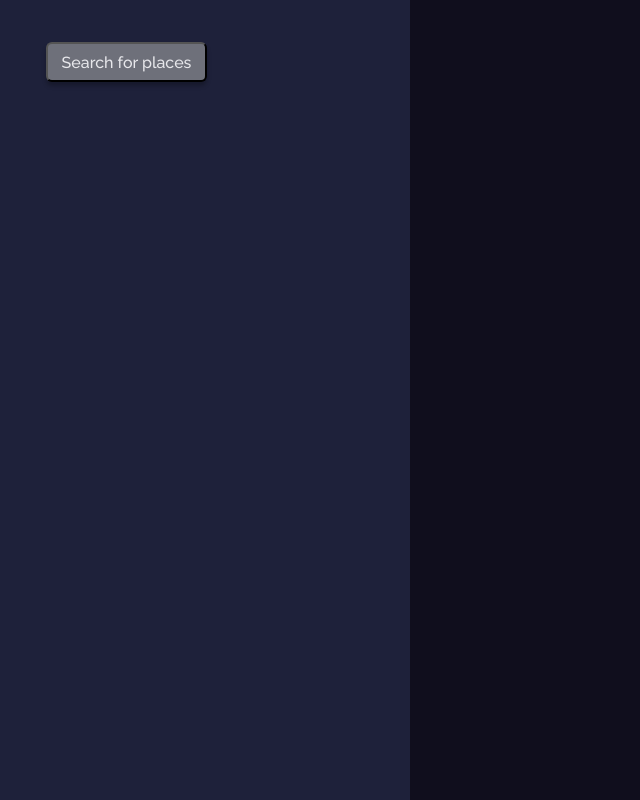
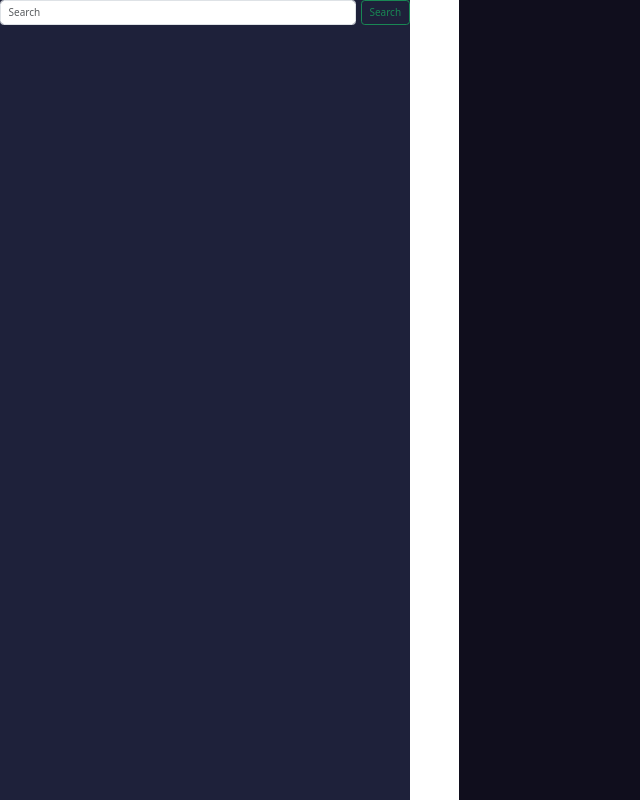
Before and after one commit to BetoSandoval/WeatherApp, a React (Create React App) app: page / in a window 1280 px wide. Both pictures are taken after a click on the button "Search for places". Shown: the top 800 px of the page, without its empty margins (0-640 px from the left). Built offline with nearby package versions, Linux system fonts and the light colour scheme.

Commit message:
agregando boton sear y esatdos del boton

```diff
--- a/src/App.jsx
+++ b/src/App.jsx
@@ -1,16 +1,20 @@
 import AppContainer from "./assets/elements/AppContainer";
 import LeftElement from "./assets/elements/LeftElement";
 import RightElement from "./assets/elements/RightElement";
-import SearchButton from "./components/SearchButton";
+import DataWeatherContainer from "./components/DataWeatherContainer";
+
 
 
 function App() {
   return (
     <AppContainer>
       <LeftElement>
-        <SearchButton/>
+        <DataWeatherContainer/>
       </LeftElement>
-      <RightElement></RightElement>
+
+      <RightElement>
+
+      </RightElement>
     </AppContainer>
   );
 }
--- /dev/null
+++ b/src/components/DataWeatherContainer.jsx
@@ -0,0 +1,12 @@
+import React from 'react'
+import SearchContainer from './SearchContainer'
+
+const DataWeatherContainer = () => {
+    return (
+        <div>
+            <SearchContainer/>
+        </div>
+    )
+}
+
+export default DataWeatherContainer
--- /dev/null
+++ b/src/components/SearchBar.jsx
@@ -0,0 +1,21 @@
+import React from "react";
+
+const SearchBar = () => {
+  return (
+    <div>
+      <form className="d-flex">
+        <input
+          className="form-control me-2"
+          type="search"
+          placeholder="Search"
+          aria-label="Search"
+        />
+        <button className="btn btn-outline-success" type="submit">
+          Search
+        </button>
+      </form>
+    </div>
+  );
+};
+
+export default SearchBar;
--- /dev/null
+++ b/src/components/SearchContainer.jsx
@@ -0,0 +1,26 @@
+import React, { useState } from "react";
+import SearchBar from "./SearchBar";
+
+const SearchContainer = () => {
+  const [show, setShow] = useState(false);
+
+  const handleMenu = () => {
+    setShow(true);
+  };
+
+  console.log(show);
+
+  return (
+    <>
+      {show ? (
+        <SearchBar />
+      ) : (
+        <button type="button" class="btn btn-secondary" onClick={handleMenu}>
+          Search for places
+        </button>
+      )}
+    </>
+  );
+};
+
+export default SearchContainer;
--- a/src/index.js
+++ b/src/index.js
@@ -2,6 +2,7 @@ import React from 'react';
 import ReactDOM from 'react-dom';
 import App from './App';
 import "./assets/GlobalStyles.css";
+import '../node_modules/bootstrap/dist/css/bootstrap.min.css';
 
 ReactDOM.render(
   <App />,
```
